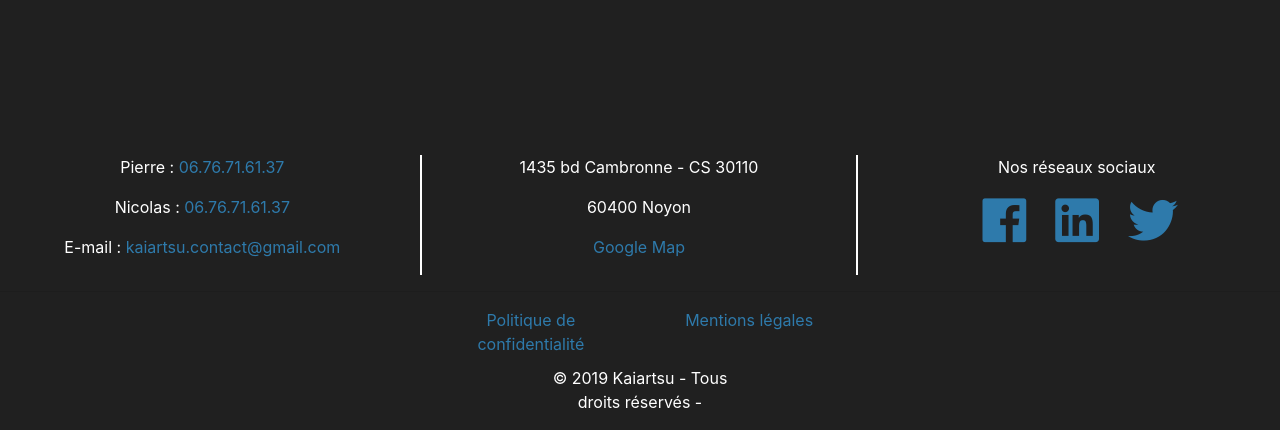
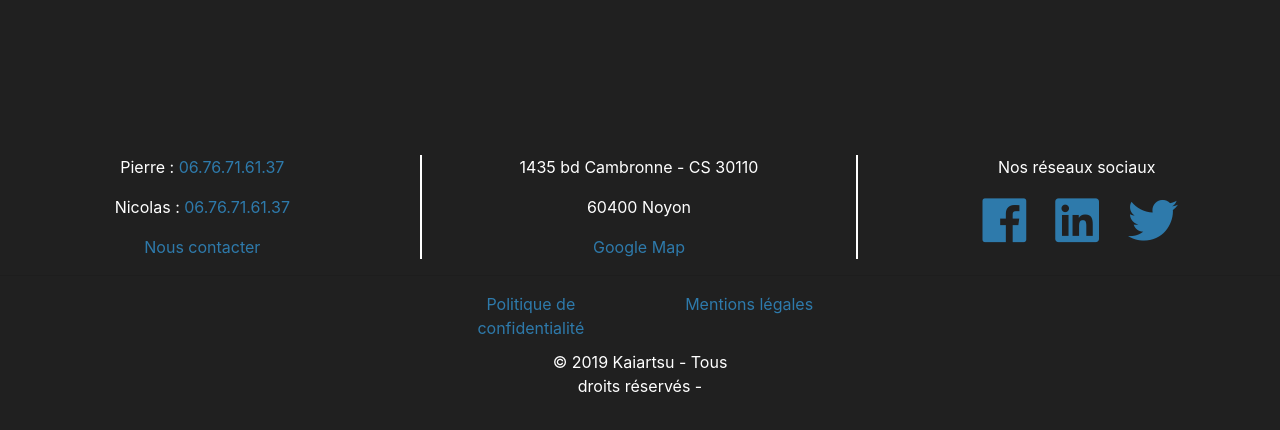
Before and after one commit to chromatyk/kaiartsuv2, a PHP site: page / in a window 1280 px wide. Shown: the part 3065-3495 px from the top of the page. After the commit the page ends 3457 px from the top, so only its background shows below. Run offline with PHP 8.4, Linux system fonts and the light colour scheme; some web fonts are replaced.

Commit message:
responsive footer

```diff
--- a/include/footer.php
+++ b/include/footer.php
@@ -1,15 +1,26 @@
 <footer class="footer">
   <div class="row adresseAll" id="adresseFoot">
       <div class="col-4 barre">
-          <p>Pierre : <a href="tel:+33676716137">06.76.71.61.37</a></p>
-          <p>Nicolas : <a href="tel:+33676716137">06.76.71.61.37</a></p>
-          <p>E-mail : <a href="mailto:kaiartsu.contact@gmail.com">kaiartsu.contact@gmail.com</a></p>
+        <div class="row">
+          <div class="col-xs-12 col-lg-12">
+            <p>Pierre : <a href="tel:+33676716137">06.76.71.61.37</a></p>
+          </div>
+        </div>
+        <div class="row">
+          <div class="col-xs-12 col-lg-12">
+            <p>Nicolas : <a href="tel:+33676716137">06.76.71.61.37</a></p>
+          </div>
+        </div>
+        <div class="row">
+          <div class="col-xs-1 col-lg-12 mailFooter">
+            <a href="mailto:kaiartsu.contact@gmail.com">Nous contacter</a>
+          </div>
+        </div>
       </div>
       <div class="col-4 barre">
           <p>1435 bd Cambronne - CS 30110</p>
           <p>60400 Noyon</p>
           <a href="https://goo.gl/maps/3wUV4W6g7eS2" title="Itinéraire">Google Map</a>
-
       </div>
       <div class="col-4">
         <div class="row">
@@ -18,13 +29,13 @@
           </div>
         </div>
         <div class="row">
-          <div class="offset-3 col-2">
+          <div class="offset-lg-3 col-xs-12 col-lg-2">
             <a href="#" title="facebook" class=""><i class="fab fa-facebook"></i></a>
           </div>
-          <div class="col-2">
+          <div class="col-xs-12 col-lg-2">
             <a href="#" title="linkedin"><i class="fab fa-linkedin"></i></a>
           </div>
-          <div class="col-2">
+          <div class="col-xs-12 col-lg-2">
             <a href="#" title="twitter"><i class="fab fa-twitter"></i></a>
           </div>
         </div>
@@ -32,15 +43,15 @@
   </div>
   <hr>
   <div class="row">
-    <div class="offset-4 col-2 linkFooter">
+    <div class="offset-lg-4 col-xs-6 col-lg-2 linkFooter">
   <a href="../politique.php" title="Politique de confidentialité">Politique de confidentialité</a>
     </div>
-    <div class="col-2 linkFooter">
+    <div class="col-xs-6 col-lg-2 linkFooter">
   <a href="../mentions.php" title="Mentions légales">Mentions légales</a>
     </div>
   </div>
   <div class="row">
-    <div id="copyright" class="offset-5 col-2">
+    <div id="copyright" class="offset-lg-5 col-xs- 5 col-lg-2">
       <p>© 2019 Kaiartsu - Tous droits réservés - </p>
     </div>
   </div>
```
Also changed, not shown: assets/css/main.css (line endings or trailing spaces), index.php (line endings or trailing spaces).
